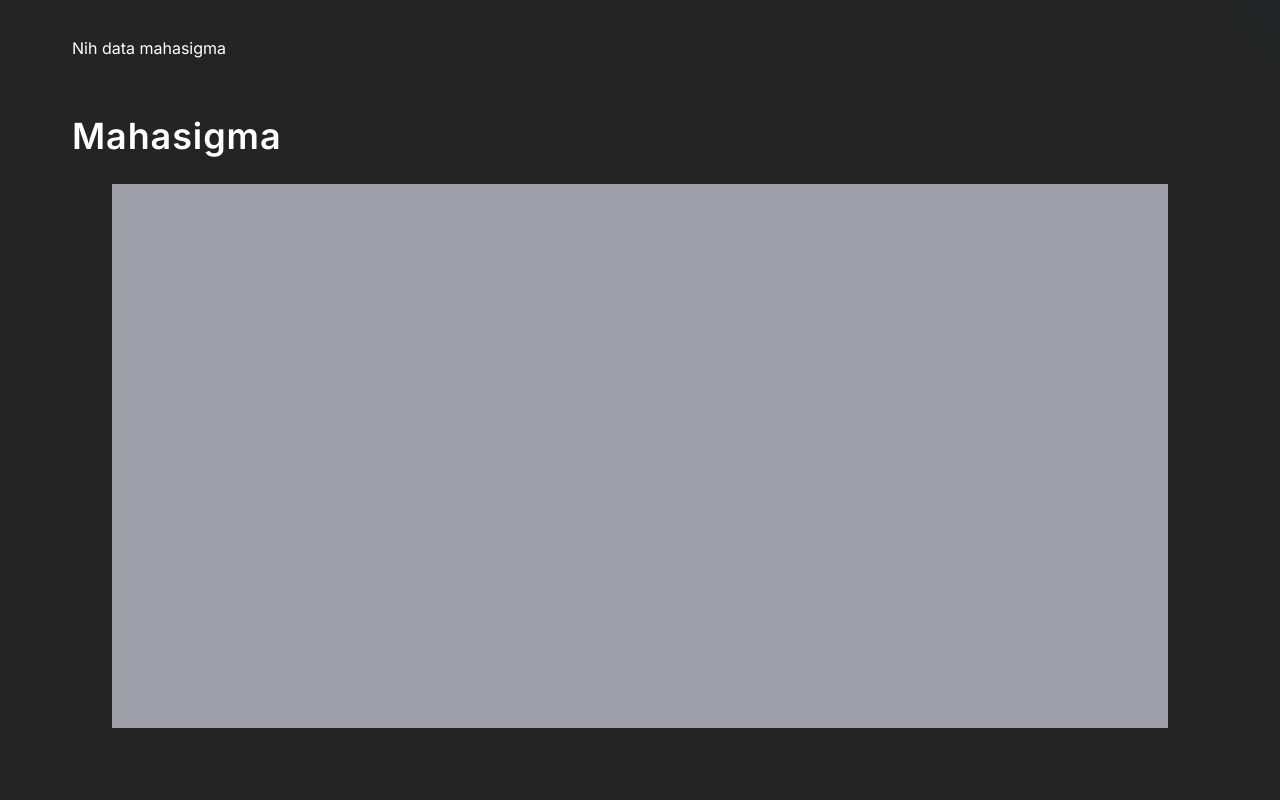
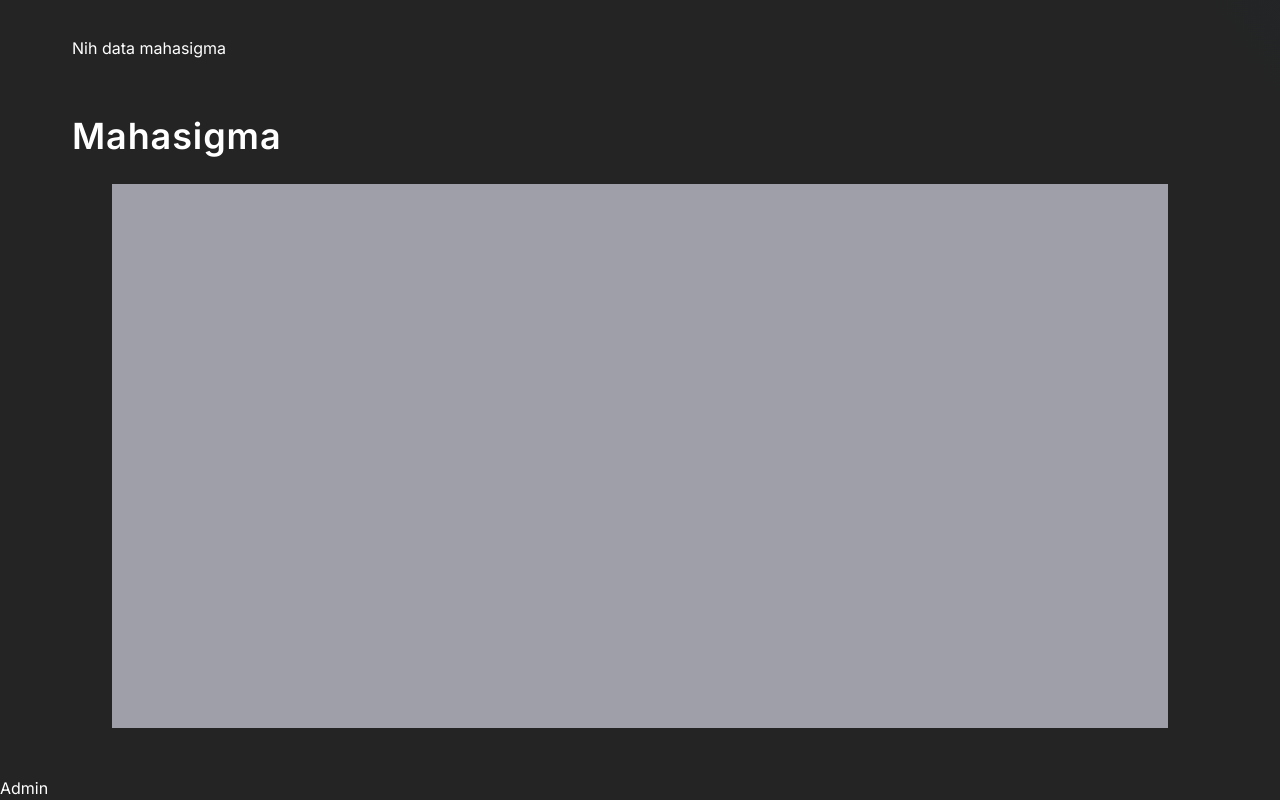
Before and after one commit to CrzxaExe/Project-Tekkom-24, a Vue app: page /profile in a window 1280 px wide. Shown: the part 908-1708 px from the top of the page. Before the commit the page ends 1684 px from the top, so only its background shows below. Built offline with nearby package versions, Linux system fonts and the light colour scheme.

Commit message:
test url to admin

```diff
--- a/src/views/ProfileView.vue
+++ b/src/views/ProfileView.vue
@@ -1,3 +1,8 @@
+<script setup lang="ts">
+import { RouterLink } from 'vue-router';
+
+</script>
+
 <template>
     <section class="section-screen min-h-full flex-col lg:px-18">
         <div class="w-full pt-3">
@@ -26,4 +31,6 @@
             <div class="min-h-full w-full h-[34rem] bg-zinc-400 mt-4"></div>
         </div>
     </section>
+
+    <RouterLink to="/admin">Admin</RouterLink>
 </template>
```
